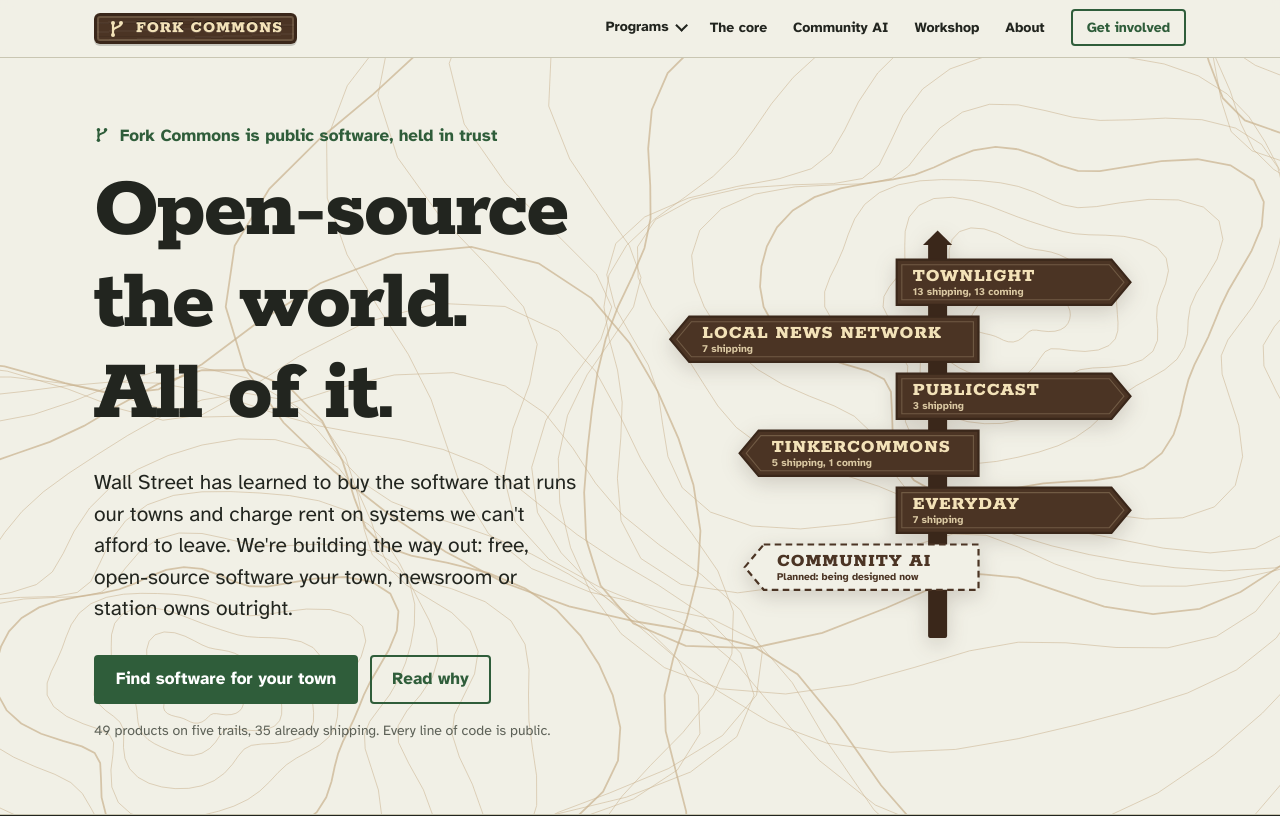
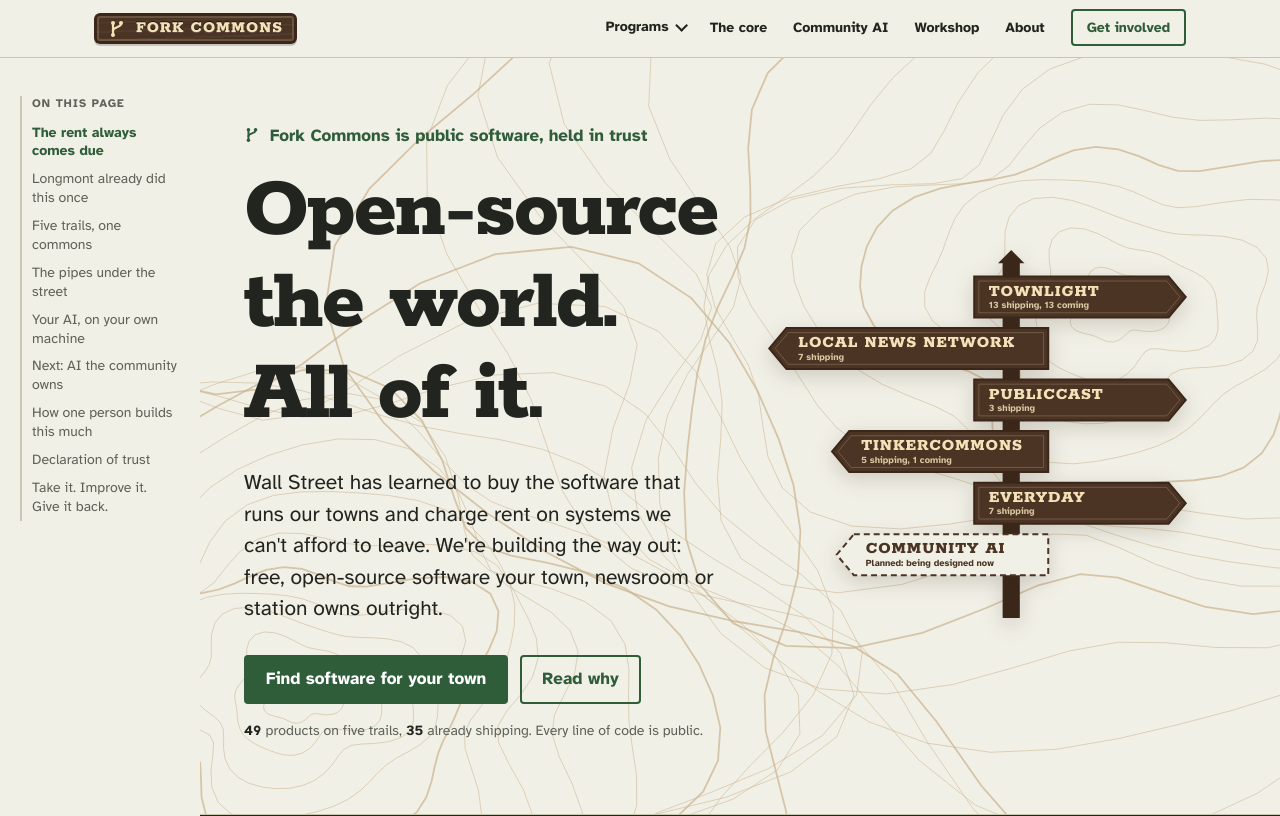
Before and after one commit to forkcommons/forkcommons.org, a plain HTML site: page index.html in a window 1280 px wide. Shown: the top 816 px of the page. Drawn offline with Linux system fonts and the light colour scheme.

Commit message:
Add counted hero numbers and a rail table of contents
The hero byline counts up once when it scrolls into view, with the final
numbers in the HTML text for no-JS and screen readers. Long pages get a
fixed left-margin list of their main h2 sections, shown at 1200px and up,
marking the section being read with aria-current.

```diff
--- a/about.html
+++ b/about.html
@@ -81,5 +81,6 @@
 <div><h2>Read</h2><ul><li><a href="https://scottconverse.substack.com/p/open-source-the-world-all-of-it">Open-Source the World. All of It.</a></li><li><a href="core.html">The shared core</a></li><li><a href="community-ai.html">Community AI</a></li><li><a href="workshop.html">How it's built</a></li><li><a href="about.html">About</a></li></ul></div>
 <div><h2>Code</h2><ul><li><a href="https://github.com/forkcommons">Fork Commons on GitHub</a></li><li><a href="https://github.com/townlight">TownLight on GitHub</a></li><li><a href="https://github.com/scottconverse">Scott Converse on GitHub</a></li><li><a href="https://www.linkedin.com/in/scottgconverse/">Scott Converse on LinkedIn</a></li></ul></div>
 </div></footer>
+<script src="assets/site.js" defer></script>
 </body>
 </html>
--- /dev/null
+++ b/assets/site.js
@@ -0,0 +1,185 @@
+/* Fork Commons, small page behaviours. No dependencies. */
+(function () {
+  "use strict";
+
+  var reduceMotion = window.matchMedia("(prefers-reduced-motion: reduce)");
+
+  /* ---- Counted numbers in the hero byline ------------------------------ */
+
+  function easeOutCubic(t) {
+    return 1 - Math.pow(1 - t, 3);
+  }
+
+  function countUp(el) {
+    var target = parseInt(el.getAttribute("data-count-to"), 10);
+    if (isNaN(target)) return;
+    var start = 0;
+    var t0 = 0;
+    var duration = 1000;
+
+    function frame(now) {
+      if (!t0) t0 = now;
+      var t = Math.min((now - t0) / duration, 1);
+      el.textContent = String(Math.round(start + (target - start) * easeOutCubic(t)));
+      if (t < 1) window.requestAnimationFrame(frame);
+      else el.textContent = String(target);
+    }
+    window.requestAnimationFrame(frame);
+  }
+
+  function setupCounters() {
+    var nums = document.querySelectorAll("[data-count-to]");
+    if (!nums.length) return;
+    if (reduceMotion.matches) return;
+    if (typeof window.IntersectionObserver !== "function") return;
+
+    var started = false;
+    var trigger = nums[0].parentNode;
+
+    function start() {
+      if (started) return;
+      started = true;
+      for (var i = 0; i < nums.length; i++) countUp(nums[i]);
+    }
+
+    for (var i = 0; i < nums.length; i++) nums[i].textContent = "0";
+
+    var io = new IntersectionObserver(function (entries) {
+      for (var j = 0; j < entries.length; j++) {
+        if (!entries[j].isIntersecting) continue;
+        start();
+        io.disconnect();
+        return;
+      }
+    }, { threshold: 0.5 });
+    io.observe(trigger);
+  }
+
+  /* ---- Rail table of contents ------------------------------------------ */
+
+  function slugify(text) {
+    var s = String(text).toLowerCase().replace(/[^\w\s-]/g, "").trim();
+    s = s.replace(/\s+/g, "-").replace(/-+/g, "-");
+    return s || "section";
+  }
+
+  function uniqueId(base) {
+    var id = base;
+    var n = 2;
+    while (document.getElementById(id)) id = base + "-" + n++;
+    return id;
+  }
+
+  function setupRail() {
+    var main = document.querySelector("main");
+    if (!main) return;
+
+    var heads = [];
+    var all = main.querySelectorAll("h2");
+    for (var i = 0; i < all.length; i++) {
+      if (!all[i].closest(".rail-toc")) heads.push(all[i]);
+    }
+    if (heads.length < 4) return;
+
+    var nav = document.createElement("nav");
+    nav.className = "rail-toc";
+    nav.setAttribute("aria-label", "On this page");
+
+    var title = document.createElement("p");
+    title.className = "rt-title";
+    title.textContent = "On this page";
+    nav.appendChild(title);
+
+    var list = document.createElement("ul");
+    var links = [];
+    var byId = {};
+
+    headingsLoop:
+    for (var k = 0; k < heads.length; k++) {
+      var h = heads[k];
+      if (!h.id) h.id = uniqueId(slugify(h.textContent));
+      else if (document.getElementById(h.id) !== h) {
+        // An id already claimed by another element: leave the h2 alone and skip it.
+        continue headingsLoop;
+      }
+
+      var li = document.createElement("li");
+      var a = document.createElement("a");
+      a.href = "#" + h.id;
+      a.textContent = (h.textContent || "").trim();
+      li.appendChild(a);
+      list.appendChild(li);
+      links.push(a);
+      byId[h.id] = a;
+    }
+
+    if (links.length < 4) return;
+    nav.appendChild(list);
+    if (main.nextSibling) main.parentNode.insertBefore(nav, main.nextSibling);
+    else main.parentNode.appendChild(nav);
+    document.body.classList.add("has-rail");
+
+    var current = null;
+
+    function setActive(id) {
+      if (!byId[id] || current === byId[id]) return;
+      if (current) current.removeAttribute("aria-current");
+      current = byId[id];
+      current.setAttribute("aria-current", "true");
+    }
+
+    for (var m = 0; m < links.length; m++) {
+      links[m].addEventListener("click", function () {
+        setActive(this.getAttribute("href").slice(1));
+      });
+    }
+
+    if (typeof window.IntersectionObserver !== "function") {
+      setActive(heads[0].id);
+      return;
+    }
+
+    var io = new IntersectionObserver(update, { rootMargin: "-100px 0px -55% 0px", threshold: 0 });
+    var queued = false;
+
+    function update() {
+      var marker = Math.min(window.innerHeight * 0.35, 320);
+      var best = null;
+      for (var j = 0; j < heads.length; j++) {
+        if (!byId[heads[j].id]) continue;
+        if (!best) best = heads[j];
+        if (heads[j].getBoundingClientRect().top <= marker) best = heads[j];
+      }
+      if (best) setActive(best.id);
+    }
+
+    function onScroll() {
+      if (queued) return;
+      queued = true;
+      window.requestAnimationFrame(function () {
+        queued = false;
+        update();
+      });
+    }
+
+    for (var n = 0; n < heads.length; n++) {
+      if (byId[heads[n].id]) io.observe(heads[n]);
+    }
+    window.addEventListener("scroll", onScroll, { passive: true });
+    window.addEventListener("hashchange", update);
+    for (var f = 0; f < heads.length; f++) {
+      if (byId[heads[f].id]) { setActive(heads[f].id); break; }
+    }
+  }
+
+  function init() {
+    setupCounters();
+    setupRail();
+  }
+
+  if (document.readyState === "loading") {
+    document.addEventListener("DOMContentLoaded", init);
+  } else {
+    init();
+  }
+})();
--- a/index.html
+++ b/index.html
@@ -28,7 +28,7 @@
 <h1>Open-source the world. All of it.</h1>
 <p class="lede">Wall Street has learned to buy the software that runs our towns and charge rent on systems we can't afford to leave. We're building the way out: free, open-source software your town, newsroom or station owns outright.</p>
 <div class="actions"><a class="btn btn-primary" href="#trails">Find software for your town</a><a class="btn btn-quiet" href="https://scottconverse.substack.com/p/open-source-the-world-all-of-it">Read why</a></div>
-<p class="byline">49 products on five trails, 35 already shipping. Every line of code is public.</p>
+<p class="byline" aria-label="49 products on five trails, 35 already shipping. Every line of code is public."><span data-count-to="49">49</span> products on five trails, <span data-count-to="35">35</span> already shipping. Every line of code is public.</p>
 </div>
 <div><svg class="signpost" viewBox="0 0 720 564" role="group" aria-label="Five programs and one planned trail">
 <rect class="post" x="367" y="18" width="26" height="546" rx="3"/>
@@ -231,5 +231,6 @@
 <div><h2>Read</h2><ul><li><a href="https://scottconverse.substack.com/p/open-source-the-world-all-of-it">Open-Source the World. All of It.</a></li><li><a href="core.html">The shared core</a></li><li><a href="community-ai.html">Community AI</a></li><li><a href="workshop.html">How it's built</a></li><li><a href="about.html">About</a></li></ul></div>
 <div><h2>Code</h2><ul><li><a href="https://github.com/forkcommons">Fork Commons on GitHub</a></li><li><a href="https://github.com/townlight">TownLight on GitHub</a></li><li><a href="https://github.com/scottconverse">Scott Converse on GitHub</a></li><li><a href="https://www.linkedin.com/in/scottgconverse/">Scott Converse on LinkedIn</a></li></ul></div>
 </div></footer>
+<script src="assets/site.js" defer></script>
 </body>
 </html>
--- a/styles.css
+++ b/styles.css
@@ -480,3 +480,49 @@ p { margin: 0; max-width: 64ch; }
 .delivery .sd-lane-lock + text, .delivery g:first-of-type + g .sd-lt { }
 .delivery .sd-lt.inv { fill: #fff; }
 .delivery .sd-ls.inv { fill: #cfd2c4; }
+
+/* Animated hero numbers and the rail table of contents (assets/site.js) */
+.byline { font-variant-numeric: tabular-nums; }
+.byline [data-count-to] { font-weight: 700; color: var(--ink); }
+
+.rail-toc { display: none; }
+
+@media (min-width: 1200px) {
+  /* Reserve a left margin column for the rail so it never covers text. */
+  body.has-rail main { padding-left: 200px; }
+  .rail-toc {
+    display: block;
+    position: fixed;
+    top: 96px;
+    left: 20px;
+    width: 164px;
+    max-height: calc(100vh - 136px);
+    overflow-y: auto;
+    font-family: var(--body);
+    font-size: var(--s-1);
+    line-height: 1.35;
+    border-left: 2px solid var(--rule);
+    padding-left: 10px;
+    z-index: 5;
+  }
+  .rail-toc .rt-title {
+    margin: 0 0 8px;
+    color: var(--muted);
+    font-size: 0.72rem;
+    font-weight: 700;
+    letter-spacing: 0.09em;
+    text-transform: uppercase;
+  }
+  .rail-toc ul { list-style: none; margin: 0; padding: 0; display: grid; gap: 1px; }
+  .rail-toc a {
+    display: block;
+    margin-left: -12px;
+    padding: 4px 6px 4px 10px;
+    border-left: 2px solid transparent;
+    color: var(--muted);
+    text-decoration: none;
+  }
+  .rail-toc a:hover { color: var(--ink); border-left-color: var(--rule); }
+  .rail-toc a[aria-current="true"] { color: var(--forest); font-weight: 700; border-left-color: var(--forest); }
+  .rail-toc a:focus-visible { outline: 3px solid var(--blaze); outline-offset: 2px; }
+}
```
Also changed, not shown: community-ai.html (+1 -0 lines), core.html (+1 -0 lines), everyday.html (+1 -0 lines), get-involved.html (+1 -0 lines), local-news.html (+1 -0 lines), makers.html (+1 -0 lines), public-media.html (+1 -0 lines), townlight.html (+1 -0 lines), workshop.html (+1 -0 lines).
